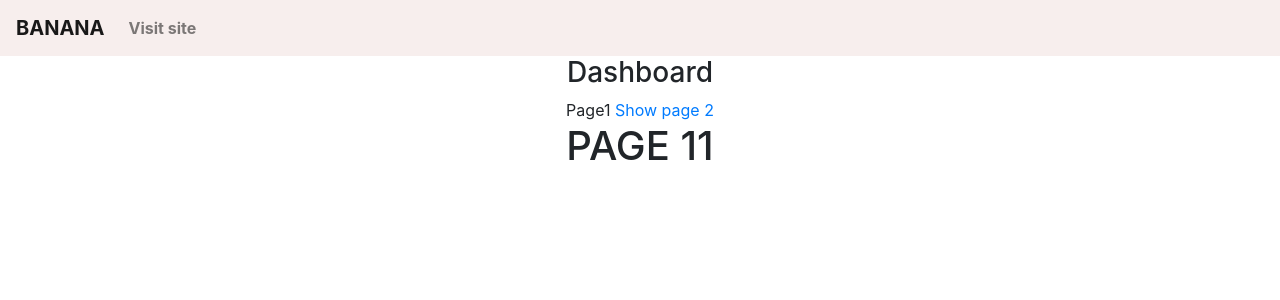
After one commit to minh10022001/CommerceWeb, a Django app: template templates/adminpages/dashboard.html in a window 1280 px wide. The commit adds this page. Shown: the top 300 px of the page. Run offline with Django 3.2, Linux system fonts and the light colour scheme; the template is opened without the code that fills it, so the values that code supplies are empty.

Commit message:
update dashboard

```diff
--- a/ecomapp/urls.py
+++ b/ecomapp/urls.py
@@ -58,6 +58,7 @@ urlpatterns = [
     path("admin-review/<int:pk>/", AdminReviewDetailView.as_view(),
          name="adminreviewdetail"),
     path("admin-home/", AdminHomeView.as_view(), name="adminhome"),
+    path("admin-dashboard/", AdminDashboardView.as_view(), name="admindashboard"),
     path("admin-reply/", AdminReplyReviewView.as_view(), name="adminreplyreview"),
     path("admin-order/<int:pk>/", AdminOrderDetailView.as_view(),
          name="adminorderdetail"),
--- a/ecomapp/views.py
+++ b/ecomapp/views.py
@@ -803,6 +803,10 @@ class AdminRequiredMixin(object):
 # Trang chủ nhân viên
 class AdminHomeView(AdminRequiredMixin, TemplateView):
     template_name = "adminpages/adminhome.html"
+
+# Dashboard
+class AdminDashboardView(AdminRequiredMixin, TemplateView):
+    template_name = "adminpages/dashboard.html"
 
 # Danh sách đơn hàng đang chờ xác nhận
 class AdminPendingOrder(AdminRequiredMixin, TemplateView):
@@ -1416,7 +1420,7 @@ class AdminImportProductView(AdminRequiredMixin, CreateView):
 # Báo cáo về doanh thu
 class Reports(AdminRequiredMixin, TemplateView):
 
-    template_name = "adminpages/test.html"
+    template_name = "adminpages/reports.html"
     def run_custome_sql(self, query):
         with connection.cursor() as cursor:
             cursor.execute(query)
--- a/templates/adminpages/adminbase.html
+++ b/templates/adminpages/adminbase.html
@@ -52,7 +52,7 @@
                             <a class="nav-link" href="{% url 'ecomapp:reports' %}">Report venue</a>
                         </li>
                         <li>
-
+                             <a class="nav-link" href="{% url 'ecomapp:admindashboard' %}">Dashboard</a>
 
                         </li>
                     {% endif%}
--- /dev/null
+++ b/templates/adminpages/dashboard.html
@@ -0,0 +1,27 @@
+{% extends "adminpages/adminbase.html" %}
+
+{% block title %}Dashboard{% endblock %}
+
+{% block content %}
+    <div style = " text-align: center;">
+    <h3>Dashboard</h3>
+    <script>
+        function show(shown, hidden) {
+        document.getElementById(shown).style.display='block';
+        document.getElementById(hidden).style.display='none';
+        return false;
+        }
+        </script>
+        <div id="Page1">
+           Page1
+            <a href="#" onclick="return show('Page2','Page1');">Show page 2</a>
+             <h1>PAGE 11</h1>
+         </div>
+
+  <div id="Page2" style="display:none">
+   Page2
+    <a href="#" onclick="return show('Page1','Page2');">Show page 1</a>
+    <h1>PAGE 222</h1>
+  </div>
+</div>
+{% endblock %}
```
Also changed, not shown: db.sqlite3, templates/adminpages/reports.html (renamed from templates/adminpages/test.html).
